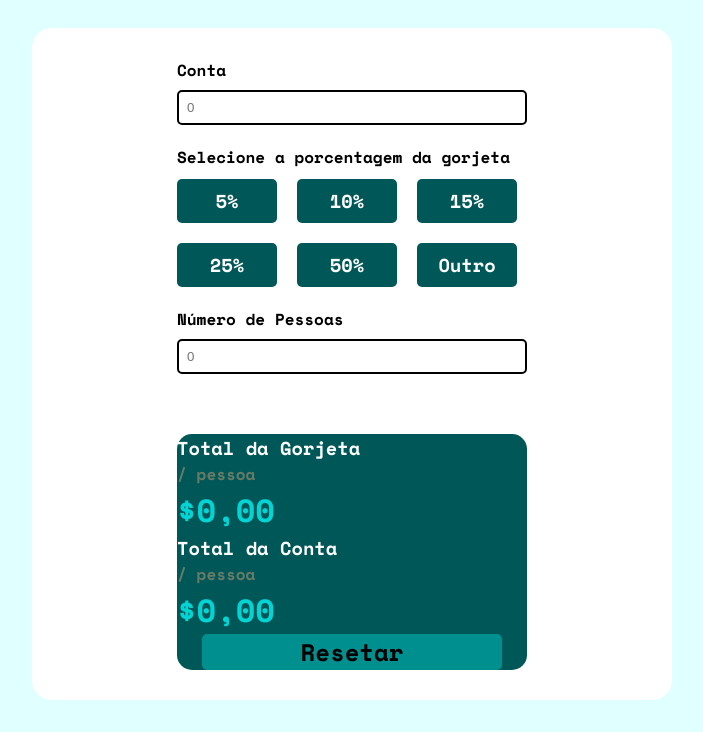
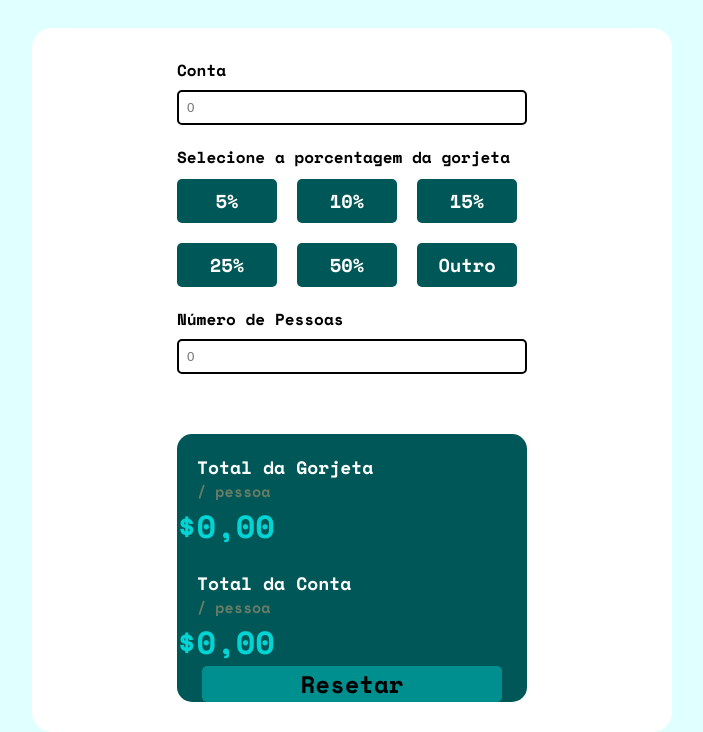
Before and after one commit to Iurygon/Calculadora_de_Gorjetas, a plain HTML site: page index.html in a window 1280 px wide. Shown: the part 126-858 px from the top of the page, without its empty margins (288-991 px from the left). Before the commit the page ends 826 px from the top, so only its background shows below. Drawn offline with nearby package versions, Linux system fonts and the light colour scheme.

Commit message:
Mudança no estilo e posicionamento de elementos

```diff
--- a/style.css
+++ b/style.css
@@ -73,21 +73,26 @@ input{
 
 .resumo h3{
     color: #FFFFFF;
+    font-size: 18px;
+    margin: 20px 0 0 20px;
 }
 
 .resumo p{
-    color: #677c67
+    color: #677c67;
+    font-size: 15px;
+    margin: 0 0 0 20px;
 }
 
 .resumo h1{
     color:#02d4d4;
     font-weight: bold;
+    right: 30px;
 }
 
 .resumo h2{
+    background-color: #008f8f;
     width: 300px;
-    background-color: #008f8f;
-    border-radius: 5px;
     text-align: center;
     margin: auto;
+    border-radius: 5px;
 }
```
